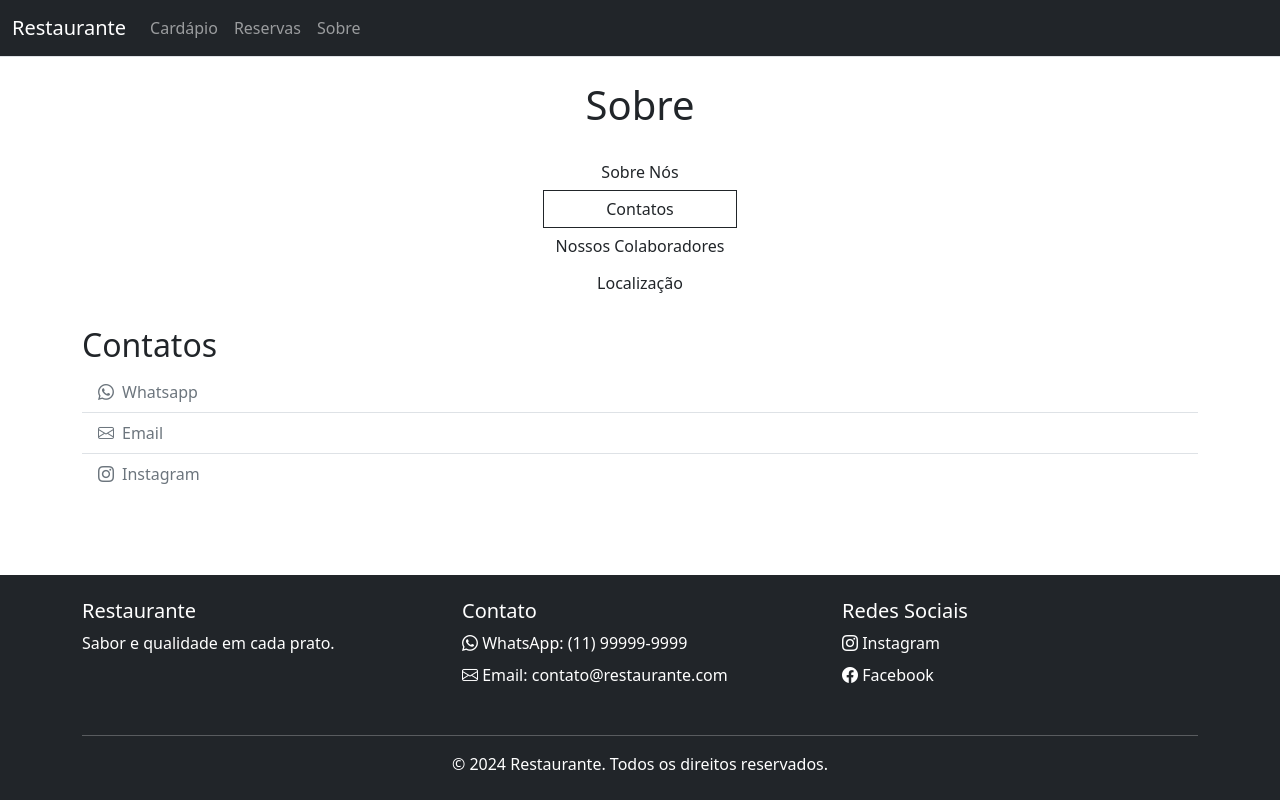
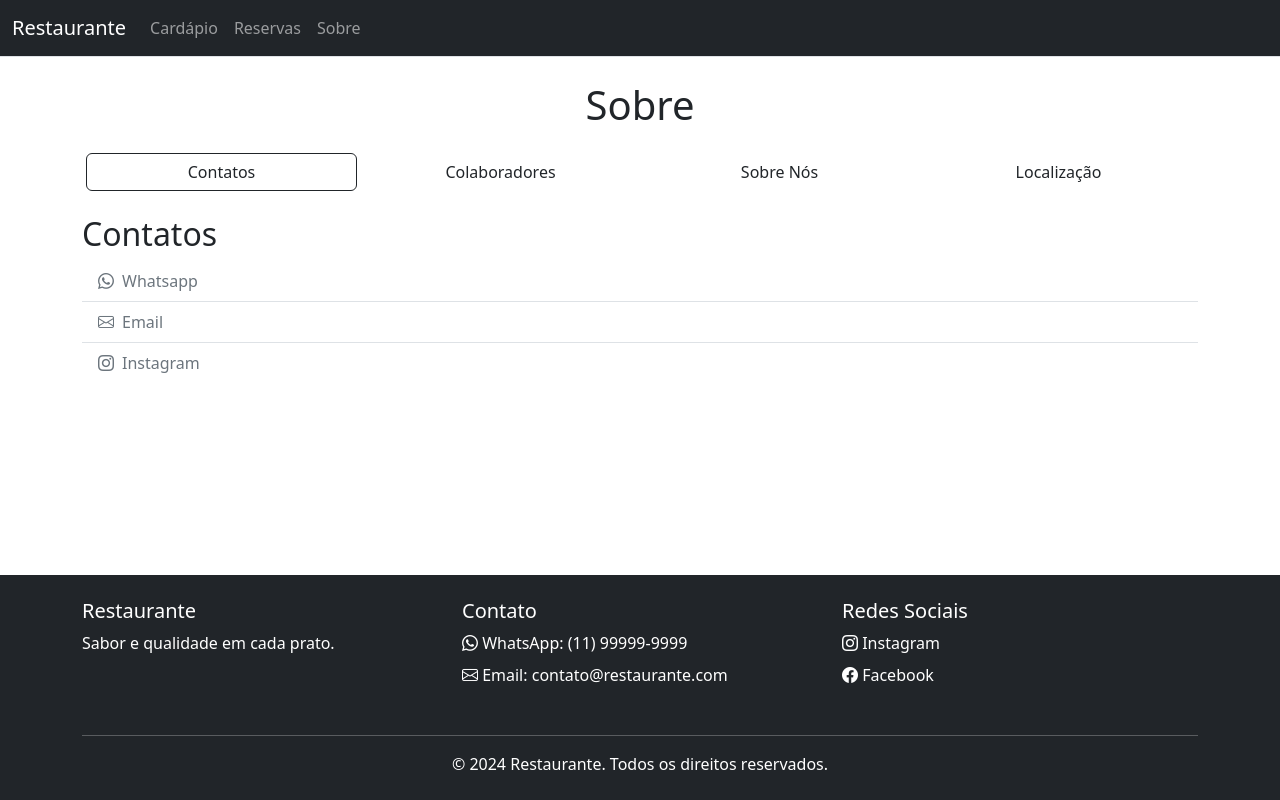
Before and after one commit to GustavoCBRL/Gustavo-Cabral, a Next.js app in the folder Projetos/Modelo-Site-Restaurante/: page /sobre in a window 1280 px wide. Built offline with nearby package versions, Linux system fonts and the light colour scheme.

Commit message:
Correção no formulário de reserva e ajuste nos botões de seleção

```diff
--- a/Projetos/Modelo-Site-Restaurante/src/app/sobre/page.tsx
+++ b/Projetos/Modelo-Site-Restaurante/src/app/sobre/page.tsx
@@ -14,38 +14,48 @@ import { useState  } from 'react'
                 <h1 className="text-center mb-4">Sobre</h1>
 
                 {/* Menu de navegação */}
-                <div className="d-flex justify-content-center mb-4">
-                    <div className="btn-group-vertical" role="group">
+            <div className="d-flex justify-content-center">
+                <div className="row row-cols-2 row-cols-md-4 g-2 w-100 mb-4" role="group">
+                    <div className='col'>
                         <button
                             type="button"
-                            className={`btn ${currentView === 'sobrenos' ? 'btn-outline-dark' : 'btn-primary-dark'}`}
+                            className={`btn w-100 ${currentView === 'contato' ? 'btn-outline-dark' : 'btn-primary-dark'} row-auto`}
+                            onClick={() => setCurrentView('contato')}
+                        >
+                            Contatos
+                        </button>
+                    </div>
+                    <div className='col'>
+                        <button
+                            type="button"
+                            className={`btn w-100 ${currentView === 'colaboradores' ? 'btn-outline-dark' : 'btn-primary-dark'} row-auto`}
+                            onClick={() => setCurrentView('colaboradores')}
+                        >
+                            Colaboradores
+                        </button>
+                    </div>
+                    <div className='col'>
+                        <button
+                            type="button"
+                            className={`btn w-100 ${currentView === 'sobrenos' ? 'btn-outline-dark' : 'btn-primary-dark'} row-auto`}
                             onClick={() => setCurrentView('sobrenos')}
                         >
                             Sobre Nós
                         </button>
+                    </div>
+                    <div className='col'>
                         <button
                             type="button"
-                            className={`btn ${currentView === 'contato' ? 'btn-outline-dark' : 'btn-primary-dark'}`}
-                            onClick={() => setCurrentView('contato')}
-                        >
-                            Contatos
-                        </button>
-                         <button
-                            type="button"
-                            className={`btn ${currentView === 'colaboradores' ? 'btn-outline-dark' : 'btn-primary-dark'}`}
-                            onClick={() => setCurrentView('colaboradores')}
-                        >
-                            Nossos Colaboradores
-                        </button>
-                         <button
-                            type="button"
-                            className={`btn ${currentView === 'localizacao' ? 'btn-outline-dark' : 'btn-primary-dark'}`}
+                            className={`btn w-100 ${currentView === 'localizacao' ? 'btn-outline-dark' : 'btn-primary-dark'} row-auto`}
                             onClick={() => setCurrentView('localizacao')}
                         >
                             Localização
                         </button>
                     </div>
+
                 </div>
+            </div>
+
 
                 {/* Conteúdo baseado na seleção */}
                 {currentView === 'sobrenos' && <SobreNos />}
```
Also changed, not shown: Projetos/Modelo-Site-Restaurante/src/app/cardapio/page.tsx (+11 -5 lines), Projetos/Modelo-Site-Restaurante/src/app/reserva/page.tsx (+23 -8 lines).
